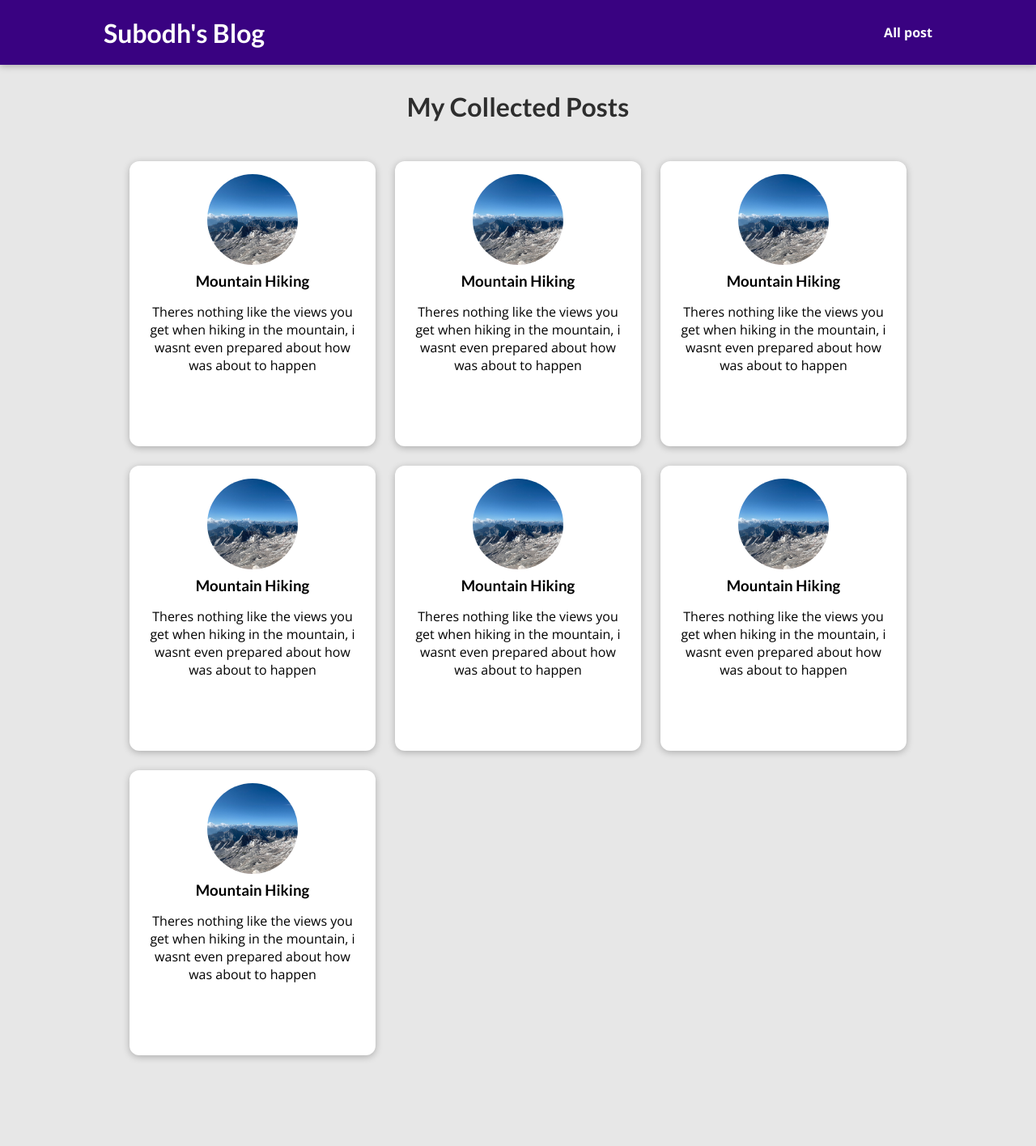
After one commit to thesubodh1/Subodh_blog, a Django app: template blogs/templates/blogs/all-post.html in a window 1280 px wide. The commit adds this page. Shown: the whole page at 81% size. Run offline with Django 5.2, Linux system fonts and the light colour scheme; the template is opened without the code that fills it, so the values that code supplies are empty.

Commit message:
mail design compleate with static/hard coded data

```diff
--- /dev/null
+++ b/blogs/static/blogs/all-post.css
@@ -0,0 +1,43 @@
+body {
+    background-color: #e7e7e7;
+  }
+
+  #main-navigation {
+    background-color: #390281;
+    box-shadow: 0 2px 8px rgba(0, 0, 0, 0.25);
+  }
+
+  #all-posts {
+    margin: 7rem auto;
+    width: 90%;
+    max-width: 60rem;
+  }
+
+  #all-posts h2 {
+    text-align: center;
+    font-size: 2rem;
+    color: #2e2e2e;
+    margin: 3rem 0;
+  }
+
+  ul {
+    list-style: none;
+    margin: 0;
+    padding: 0;
+    display: grid;
+    grid-template-columns: repeat(auto-fill, minmax(17rem, 1fr));
+    gap: 1.5rem;
+  }
+
+  .post img {
+    width: 7rem;
+    height: 7rem;
+  }
+
+  .post a {
+    height: 22rem;
+    transform-origin: center;
+    box-shadow: 0 2px 8px rgba(0, 0, 0, 0.25);
+    border-radius: 12px;
+    background-color: white;
+  }
--- /dev/null
+++ b/blogs/static/blogs/include/post.css
@@ -0,0 +1,43 @@
+.post {
+    display: flex;
+    flex-direction: column;
+    align-items: center;
+    text-align: center;
+  }
+
+  .post a {
+    text-decoration: none;
+    color: black;
+    transition: all 0.2s ease;
+    padding: 1rem;
+  }
+
+  .post a:hover,
+  .post a:active {
+    transform: scale(1.1);
+    background-color: #390281;
+    color: white;
+  }
+
+  .post img {
+    width: 5rem;
+    height: 5rem;
+    object-fit: cover;
+    border-radius: 50%;
+  }
+
+  .post h3 {
+    margin: 0.25rem 0;
+  }
+
+  .post time {
+    color: #666666;
+    margin: 0.25rem;
+    font-style: italic;
+    font-size: 0.85rem;
+  }
+
+  .post:hover time,
+  .post:active time {
+    color: white;
+  }
--- /dev/null
+++ b/blogs/templates/blogs/all-post.html
@@ -0,0 +1,29 @@
+{% extends "base.html" %}
+
+{% load static %}
+
+{% block "page-title" %}All My Post{% endblock  %}
+
+{% block "css-links" %}
+<link rel="stylesheet" href="{%static "blogs/include/post.css"%}">
+<link rel="stylesheet" href="{%static "blogs/all-post.css"%}">
+
+{% endblock  %}
+
+
+
+{% block "page-contents" %}
+<section id = "all-posts">
+    <h2>My Collected Posts</h2>
+
+    <ul>
+        {% include "blogs/include/post.html" %}
+        {% include "blogs/include/post.html" %}
+        {% include "blogs/include/post.html" %}
+        {% include "blogs/include/post.html" %}
+        {% include "blogs/include/post.html" %}
+        {% include "blogs/include/post.html" %}
+        {% include "blogs/include/post.html" %}
+    </ul>
+</section>
+{% endblock  %}
--- /dev/null
+++ b/blogs/templates/blogs/include/post.html
@@ -0,0 +1,13 @@
+{% load static %}
+
+<li>
+    <article class="post">
+        <a href="{% url "post-detail-page" "the-mountains"%}">
+            <img src="{% static "blogs/images/mountains.jpg" %}" alt="Mountain">
+            <div class="post__content">
+                <h3>Mountain Hiking</h3>
+                <p>Theres nothing like the views you get when hiking in the mountain, i wasnt even prepared about how was about to happen</p>
+            </div>
+        </a>
+    </article>
+</li>
--- a/blogs/views.py
+++ b/blogs/views.py
@@ -4,7 +4,7 @@ def index(request):
     return render(request,"blogs/index.html")
 
 def posts(request):
-    pass
+    return render(request,"blogs/all-post.html")
 
-def post(request):
-    pass
+def post(request,slug):
+    return render(request,"blogs/post-detail.html")
--- a/templates/base.html
+++ b/templates/base.html
@@ -9,6 +9,12 @@
     {% block "css-links" %}{% endblock  %}
 </head>
 <body>
+    <header id="main-navigation">
+        <h1><a href="{% url "index-page"%}">Subodh's Blog</a></h1>
+        <nav>
+            <a href="{% url "post-page" %}">All post</a>
+        </nav>
+    </header>
     {% block "page-contents" %}{% endblock  %}
 </body>
 </html>
```
Also changed, not shown: blogs/static/blogs/post-detail.css (added, +62 -0 lines), blogs/templates/blogs/index.html (+3 -19 lines), blogs/templates/blogs/post-detail.html (added, +36 -0 lines), blogs/static/blogs/images/coding.jpg (added), blogs/static/blogs/images/mountains.jpg (added), blogs/static/blogs/images/woods.jpg (added), 1 other file.
